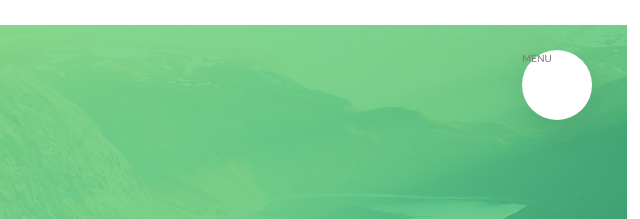
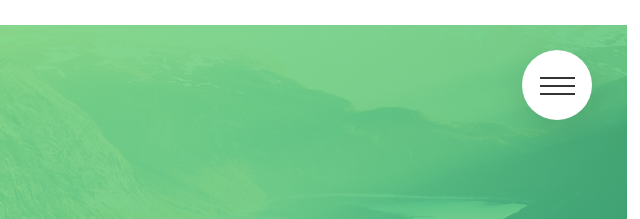
Before and after one commit to midnightgamer/Natours, a website: page index.html in a window 1280 px wide. Shown: the top 219 px of the page, 628-1268 px from the left. Drawn offline with Linux system fonts and the light colour scheme.

Commit message:
Navigation icon added

```diff
--- a/index.html
+++ b/index.html
@@ -14,8 +14,10 @@
 <body>
 <div class="navigation">
     <input type="checkbox" class="navigation__checkbox" id="nav-toggle">
-    <label for="nav-toggle"class="navigation__btn">
-        MENU
+    <label for="nav-toggle" class="navigation__btn">
+       <span class="navigation__icon">
+           &nbsp;
+       </span>
     </label>
     <div class="navigation__background">&nbsp;</div>
     <nav class="navigation__nav">
--- a/sass/layout/_navigation.scss
+++ b/sass/layout/_navigation.scss
@@ -14,7 +14,7 @@
         z-index: 1000;
         background-image: radial-gradient($color-primary-light, $color-primary-dark);
         //transform: scale(70);
-        transition: all .4s cubic-bezier(0.86,0,0.07,1);
+        transition: transform .8s cubic-bezier(0.86, 0, 0.07, 1);
     }
 
     &__btn {
@@ -23,22 +23,24 @@
         width: 7rem;
         position: fixed;
         top: 5rem;
+        text-align: center;
         right: 6rem;
         border-radius: 50%;
         z-index: 2000;
         box-shadow: 0 1rem 3rem rgba($color-black,.1);
+        cursor: pointer;
     }
 
     &__nav {
         height: 100vh;
-        width: 100%;
         position: fixed;
         top: 0;
         left: 0;
         z-index: 1999;
         opacity: 0;
         visibility: hidden;
-        transition: all .4s cubic-bezier(0.68, -0.55, 0.265, 1.55);
+        width: 0;
+        transition: all .8s cubic-bezier(0.68, -0.55, 0.265, 1.55);
     }
 
     &__list {
@@ -62,7 +64,7 @@
             font-size: 3rem;
             font-weight: 300;
             color: $color-white;
-            padding: 0 2rem;
+            padding: 1rem 2rem;
             text-decoration: none;
             text-transform: uppercase;
             background-image: linear-gradient(120deg, transparent 0%, transparent 50%, $color-white 50%);
@@ -91,4 +93,52 @@
         visibility: visible;
         width: 100%;
     }
+    //ICon
+    &__icon{
+        position: relative;
+        margin-top: 3.5rem;
+        &,
+        &::before,
+        &::after{
+         width: 3.5rem;
+            height: 1.5px;
+            background-color: $color-grey-dark3;
+            display: inline-block;
+        }
+        &::before,
+        &::after{
+            content: "";
+            position: absolute;
+            left: 0;
+            transition: all .5s ease;
+        }
+        &::before{
+            top: -.8rem;
+        }
+        &::after{
+            top: .8rem;
+        }
+    }
+
+    &__btn:hover &__icon::before {
+        top: -1rem;
+    }
+
+    &__btn:hover &__icon::after {
+        top: 1rem;
+    }
+
+    &__checkbox:checked + &__btn &__icon {
+        background-color: transparent;
+    }
+
+    &__checkbox:checked + &__btn &__icon::before {
+        top: 0;
+        transform: rotate(135deg);
+    }
+
+    &__checkbox:checked + &__btn &__icon::after {
+        top: 0;
+        transform: rotate(-135deg);
+    }
 }
```
Also changed, not shown: css/style.css.
